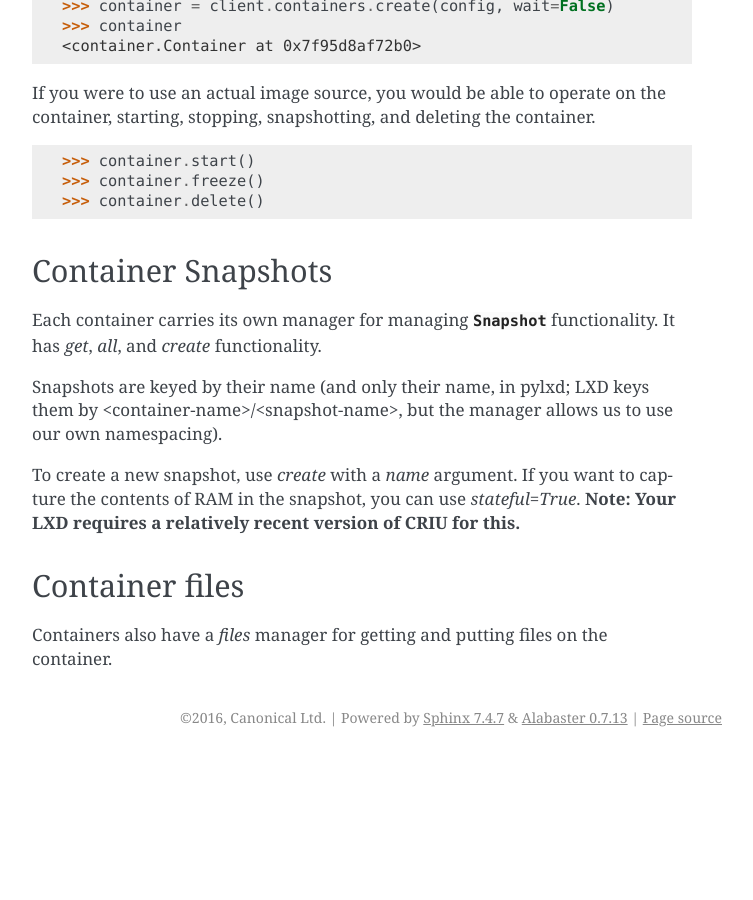
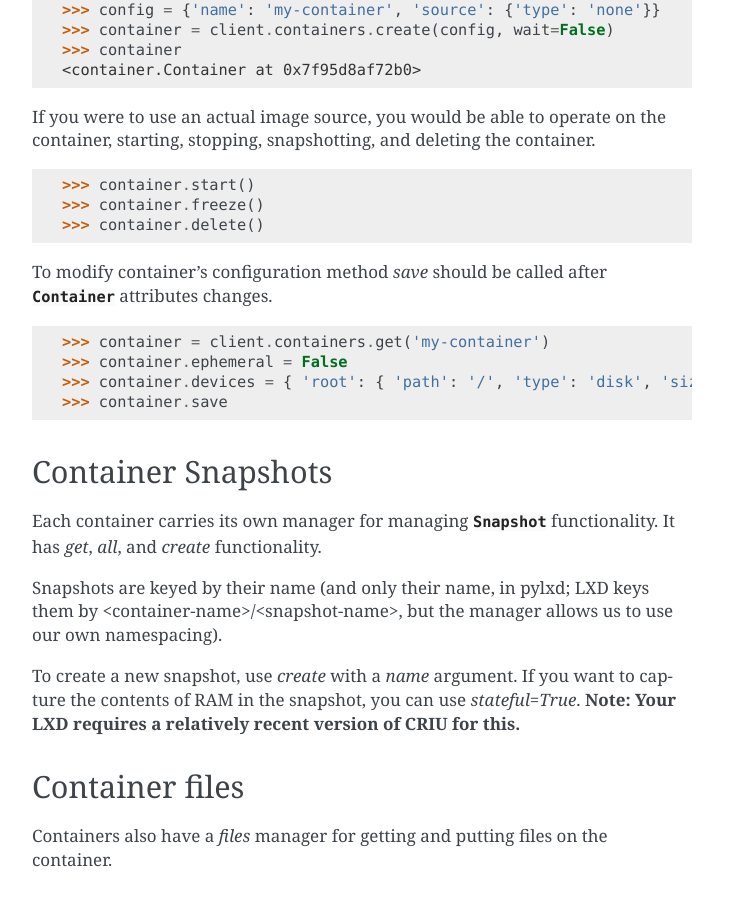
Before and after one commit to canonical/pylxd, a Sphinx documentation site: the page built from doc/source/containers.rst, in a window 1280 px wide and 900 px high, scrolled down 1924 px. Shown: the whole window, without its empty margins (388-1141 px from the left). Built offline with Sphinx 7.4.7, drawn with Linux system fonts in a browser that asks for light colours; before the commit the page ends 2681 px from its top, so only the background shows below that; some of the changed text lies outside the part shown.

Commit message:
Doc update: howto change attributes of a container

```diff
--- a/doc/source/containers.rst
+++ b/doc/source/containers.rst
@@ -50,6 +50,7 @@ Container methods
     renamed by simply changing the name of the container as an attribute
     and calling `save`. The new name is the first argument and, as the method
     is asynchronous, you may pass `wait=True` as well.
+  - `save` - Update container's configuration
   - `state` - Get the expanded state of the container.
   - `start` - Start the container
   - `stop` - Stop the container
@@ -109,6 +110,15 @@ container.
     >>> container.delete()
 
 
+To modify container's configuration method `save` should be called after
+:class:`~container.Container` attributes changes.
+
+    >>> container = client.containers.get('my-container')
+    >>> container.ephemeral = False
+    >>> container.devices = { 'root': { 'path': '/', 'type': 'disk', 'size': '7GB'} }
+    >>> container.save
+
+
 Container Snapshots
 -------------------
 
```
